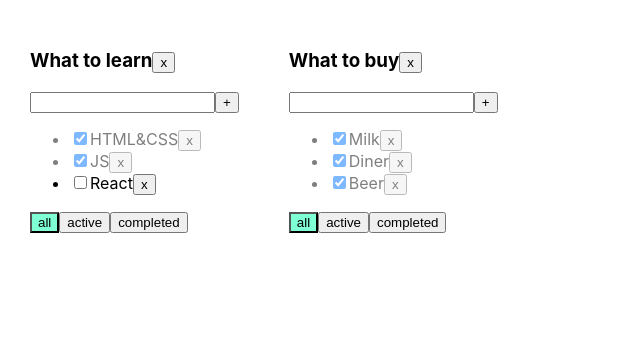
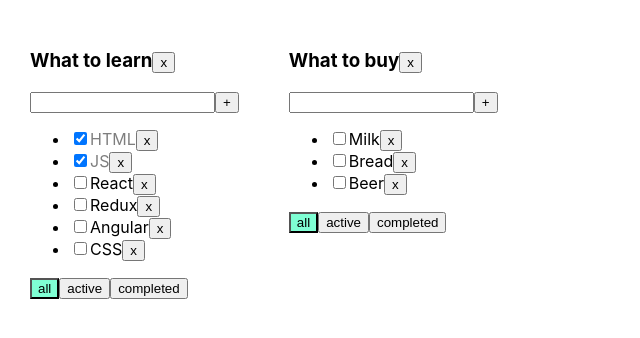
Before and after one commit to DyatlovIvan/todoList, a React (Create React App) app: page / in a window 1280 px wide. Shown: the top 338 px of the page, without its empty margins (0-640 px from the left). Built offline with nearby package versions, Linux system fonts and the light colour scheme.

Commit message:
update function

```diff
--- a/package.json
+++ b/package.json
@@ -15,6 +15,7 @@
     "react-dom": "^17.0.2",
     "react-scripts": "4.0.3",
     "typescript": "^4.1.2",
+    "uuid": "^8.3.2",
     "web-vitals": "^1.0.1"
   },
   "scripts": {
--- a/src/App.tsx
+++ b/src/App.tsx
@@ -1,3 +1,4 @@
+import { title } from 'process';
 import React, {useState} from 'react';
 import {v1} from 'uuid';
 import './App.css';
@@ -22,14 +23,18 @@ export function App() {
 
     let [tasks, setTasks] = useState({
         [todoListId1]: [
-            {id: v1(), title: 'HTML&CSS', isDone: true},
+            {id: v1(), title: 'HTML', isDone: true},
             {id: v1(), title: 'JS', isDone: true},
-            {id: v1(), title: 'React', isDone: false}
+            {id: v1(), title: 'React', isDone: false},
+            {id: v1(), title: 'Redux', isDone: false},
+            {id: v1(), title: 'Angular', isDone: false},
+            {id: v1(), title: 'CSS', isDone: false}
+
         ],
         [todoListId2]:[
-            {id: v1(), title: 'Milk', isDone: true},
-            {id: v1(), title: 'Diner', isDone: true},
-            {id: v1(), title: 'Beer', isDone: true},
+            {id: v1(), title: 'Milk', isDone: false},
+            {id: v1(), title: 'Bread', isDone: false},
+            {id: v1(), title: 'Beer', isDone: false},
         ]
     })
 
@@ -39,27 +44,21 @@ export function App() {
         setTasks({...tasks})
     }
 
-    function removeTask(id: string,todoListID:string) {
-        tasks[todoListID] = tasks[todoListID].filter(el=>el.id !==id);
-        setTasks({...tasks})
+    function removeTask(todoListID:string, id: string) {
+        setTasks({...tasks,[todoListID]:tasks[todoListID].filter(f=>f.id!==id)})
     }
 
-    function addNewTask(title: string,todoListID:string) {
-        let newTask = {id: v1(), title: title, isDone: false};
-        tasks[todoListID] = [newTask,...tasks[todoListID]]
-        setTasks({...tasks})
+    function addNewTask(todoListID:string, title: string) {
+        setTasks({...tasks,[todoListID]:[ {id: v1(), title: title, isDone: true},...tasks[todoListID]]})
     }
 
-    function changeFilter(value: FilterValuesType,todoListID:string) {
+    function changeSelectTask(todoListID:string, id: string, isDone: boolean) {
+      setTasks({...tasks,[todoListID]:tasks[todoListID].map(m=>m.id === id? {...m,isDone:isDone}:m)})
+    }
+
+    function changeFilter(todoListID:string, value: FilterValuesType) {
         setTodoLists(todoLists.map(el=>el.id===todoListID?{...el,filter: value}:el))
     }
-
-
-    function changeSelectTask(id: string, isDone: boolean,todoListID:string) {
-        tasks[todoListID] = tasks[todoListID].map(el=>el.id===id?{...el, isDone: isDone} : el)
-        setTasks({...tasks})
-    }
-
 
     return (
         <div className="App">
--- a/src/todoList.tsx
+++ b/src/todoList.tsx
@@ -7,10 +7,10 @@ type propsType = {
     todoListID: string
     title: string
     task: Array<TaskType>
-    removeTask: (value: string,todoListID:string) => void
-    changeFilter: (value: FilterValuesType,todoListID:string) => void
-    addNewTask: (value: string,todoListID:string) => void
-    changeSelectTask: (id: string, isDone: boolean,todoListID:string) => void
+    removeTask: (todoListID:string, value: string) => void
+    changeFilter: (todoListID:string, value: FilterValuesType) => void
+    addNewTask: (todoListID:string, value: string) => void
+    changeSelectTask: (todoListID:string, id: string, isDone: boolean) => void
     filter: FilterValuesType
     removeTaskList:(todoListID:string) => void
 }
@@ -30,7 +30,7 @@ export const TodoList = (props: propsType) => {
     }
     const onKeyPressTitleHandler = (e: KeyboardEvent<HTMLInputElement>) => {
         if (e.key === "Enter") {
-            props.addNewTask(newTaskTitle,props.todoListID);
+            props.addNewTask(props.todoListID, newTaskTitle);
             setNewTaskTitle('');
         }
     }
@@ -39,22 +39,20 @@ export const TodoList = (props: propsType) => {
             setError('Error')
             return
         }
-        props.addNewTask(newTaskTitle,props.todoListID);
+        props.addNewTask(props.todoListID, newTaskTitle);
         setNewTaskTitle('');
     }
 
-    const onClickFilterHandler = (value: FilterValuesType) => props.changeFilter(value,props.todoListID);
-    const onClickRemoveTask = (ID: string) => props.removeTask(ID,props.todoListID);
+    const onClickFilterHandler = (value: FilterValuesType) => props.changeFilter(props.todoListID, value);
+    const onClickRemoveTask = (ID: string) => props.removeTask(props.todoListID, ID);
 
     const onChangeSelectHandler = (tId: string, e: ChangeEvent<HTMLInputElement>)=> {
-        props.changeSelectTask(tId, e.currentTarget.checked,props.todoListID)
+        props.changeSelectTask(props.todoListID, tId, e.currentTarget.checked)
     }
 
     const onClickRemoveTaskList = () =>{
         props.removeTaskList(props.todoListID)
     }
-    // if call handler with arg (arg, arg no event), {() => handler(arg)}
-    // if call handler without arg ( empty ), ={handler}
 
     return (
         <div>
@@ -76,9 +74,9 @@ export const TodoList = (props: propsType) => {
                 {props.task.map(t => {
 
                     return (
-                        <li className={t.isDone === true ? style.isDone : ''}>
+                        <li>
                             <input type="checkbox" onChange={(e) => onChangeSelectHandler(t.id, e)} checked={t.isDone}/>
-                            <span>{t.title}</span>
+                            <span className={t.isDone === true ? style.isDone : ''}>{t.title}</span>
                             <button onClick={() => {
                                 onClickRemoveTask(t.id)
                             }}>x
```
Also changed, not shown: 1 other file (tests, documents, lock files or other folders).
